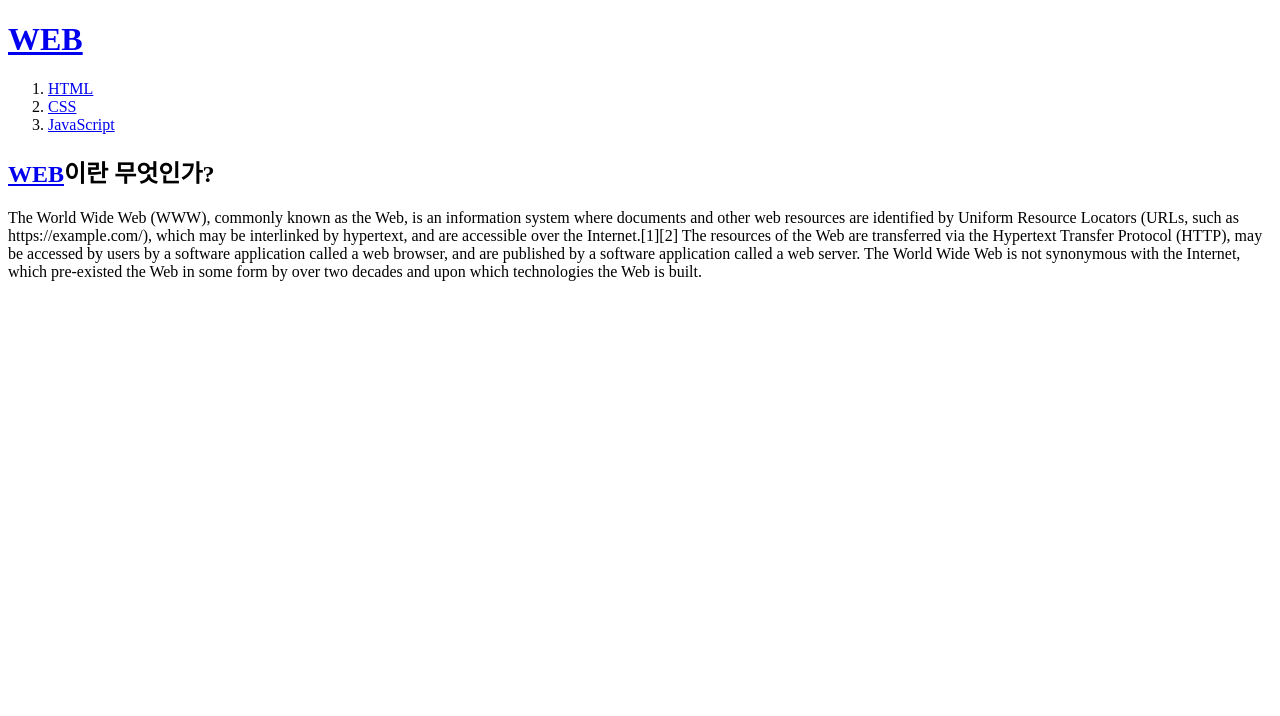
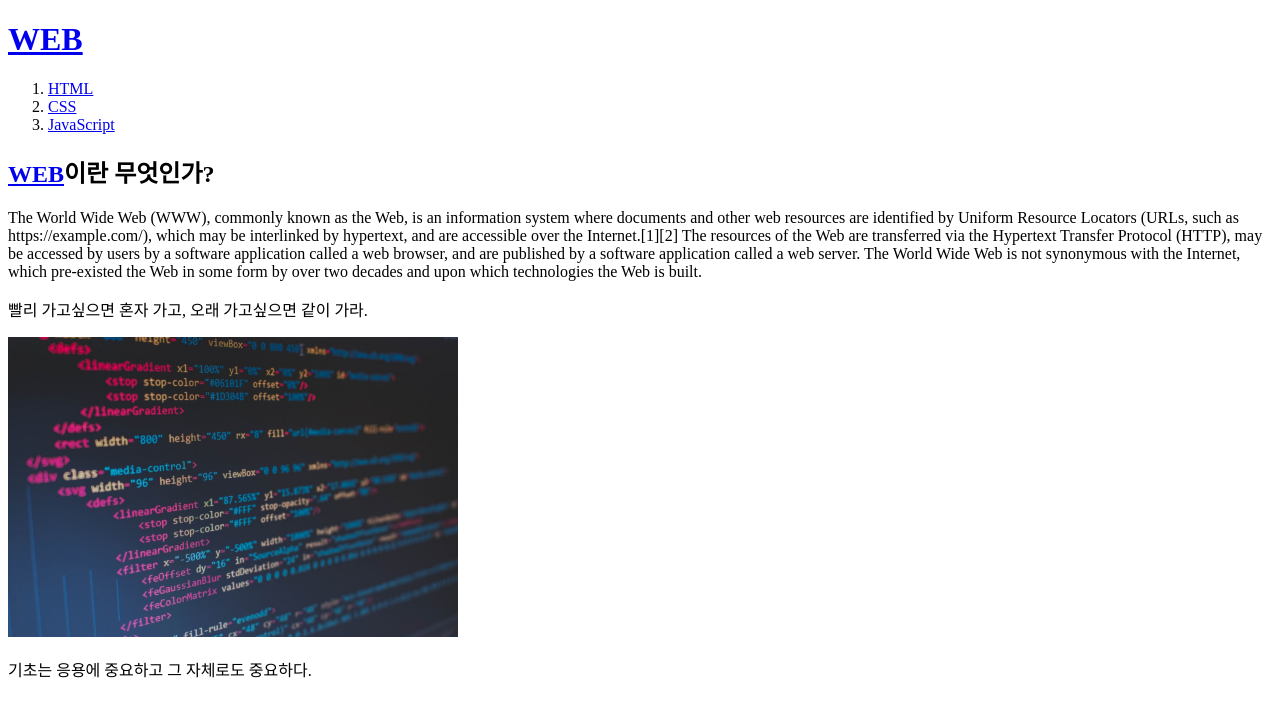
Before and after one commit to munday933/web, a plain HTML site: page index.html in a window 1280 px wide. Drawn offline with Linux system fonts and the light colour scheme.

Commit message:
version 2
WEB화면에 문단 2개, 이미지 1개 추가.

```diff
--- a/index.html
+++ b/index.html
@@ -16,5 +16,8 @@
             target="_blank" title="html5 specification">
             WEB</a>이란 무엇인가?</h2>
         <p>The World Wide Web (WWW), commonly known as the Web, is an information system where documents and other web resources are identified by Uniform Resource Locators (URLs, such as https://example.com/), which may be interlinked by hypertext, and are accessible over the Internet.[1][2] The resources of the Web are transferred via the Hypertext Transfer Protocol (HTTP), may be accessed by users by a software application called a web browser, and are published by a software application called a web server. The World Wide Web is not synonymous with the Internet, which pre-existed the Web in some form by over two decades and upon which technologies the Web is built.</p>
+        <p>빨리 가고싶으면 혼자 가고, 오래 가고싶으면 같이 가라.</p>
+        <img src="htmlImg.jpg" width="450">
+        <p>기초는 응용에 중요하고 그 자체로도 중요하다.</p>
     </body>
 </html>
```
